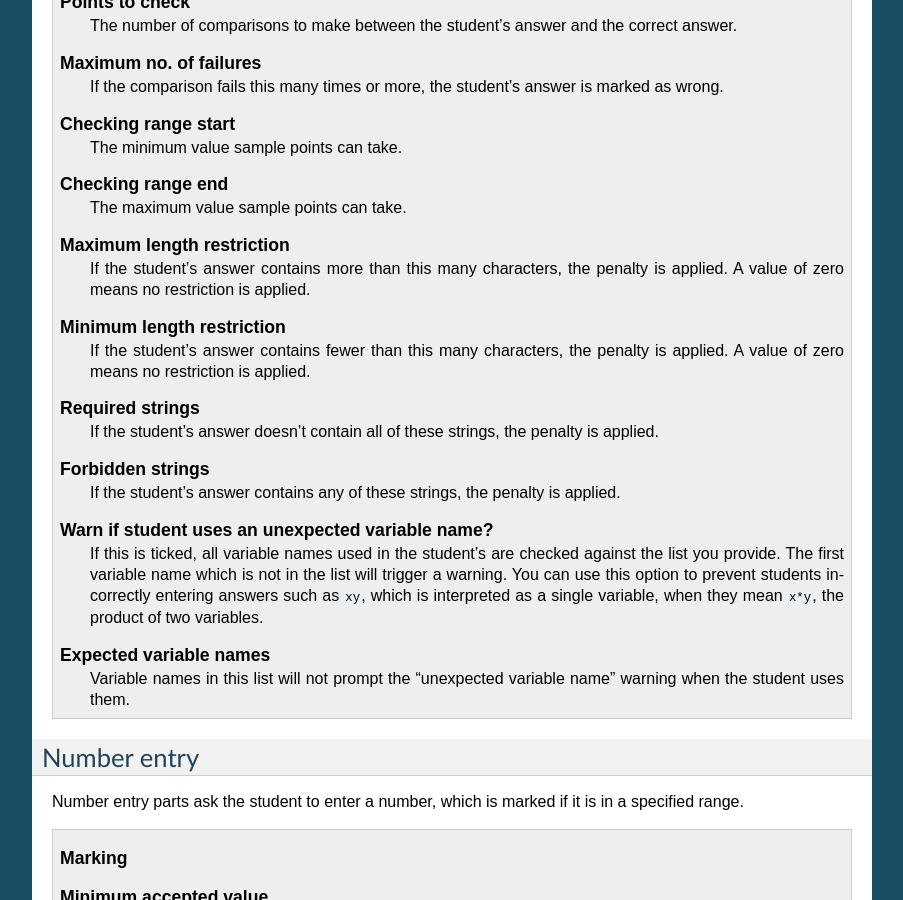
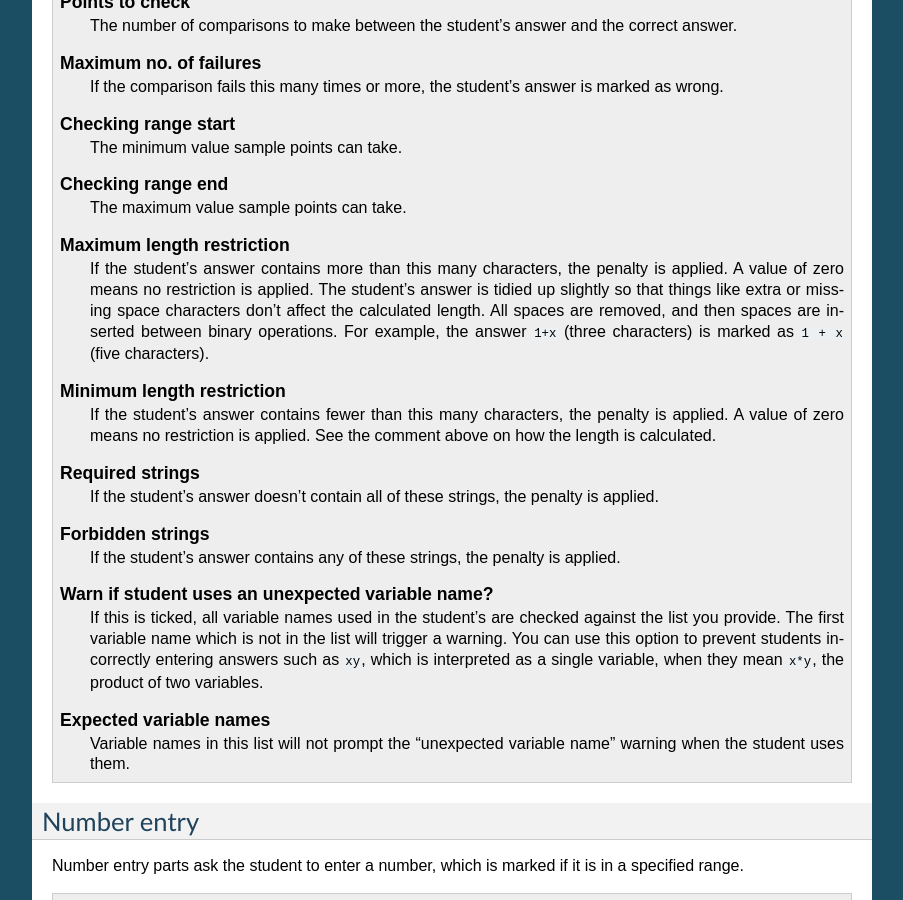
Before and after one commit to numbas/editor-docs, a Sphinx documentation site: the page built from source/question-parts.rst, in a window 1280 px wide and 900 px high, scrolled down 1955 px. Shown: the whole window, without its empty margins (198-1101 px from the left). Built offline with Sphinx 7.4.7, drawn with Linux system fonts in a browser that asks for light colours.

Commit message:
document simplification of answers viz. length restrictions
prompted by numbas/Numbas#291

```diff
--- a/source/question-parts.rst
+++ b/source/question-parts.rst
@@ -93,10 +93,10 @@ Before length restrictions are applied, surplus brackets and whitespace are remo
             The maximum value sample points can take.
 
         Maximum length restriction
-            If the student's answer contains more than this many characters, the penalty is applied. A value of zero means no restriction is applied.
+            If the student's answer contains more than this many characters, the penalty is applied. A value of zero means no restriction is applied. The student's answer is tidied up slightly so that things like extra or missing space characters don't affect the calculated length. All spaces are removed, and then spaces are inserted between binary operations. For example, the answer ``1+x`` (three characters) is marked as ``1 + x`` (five characters).
 
         Minimum length restriction
-            If the student's answer contains fewer than this many characters, the penalty is applied. A value of zero means no restriction is applied.
+            If the student's answer contains fewer than this many characters, the penalty is applied. A value of zero means no restriction is applied. See the comment above on how the length is calculated.
 
         Required strings
             If the student's answer doesn't contain all of these strings, the penalty is applied.
```
